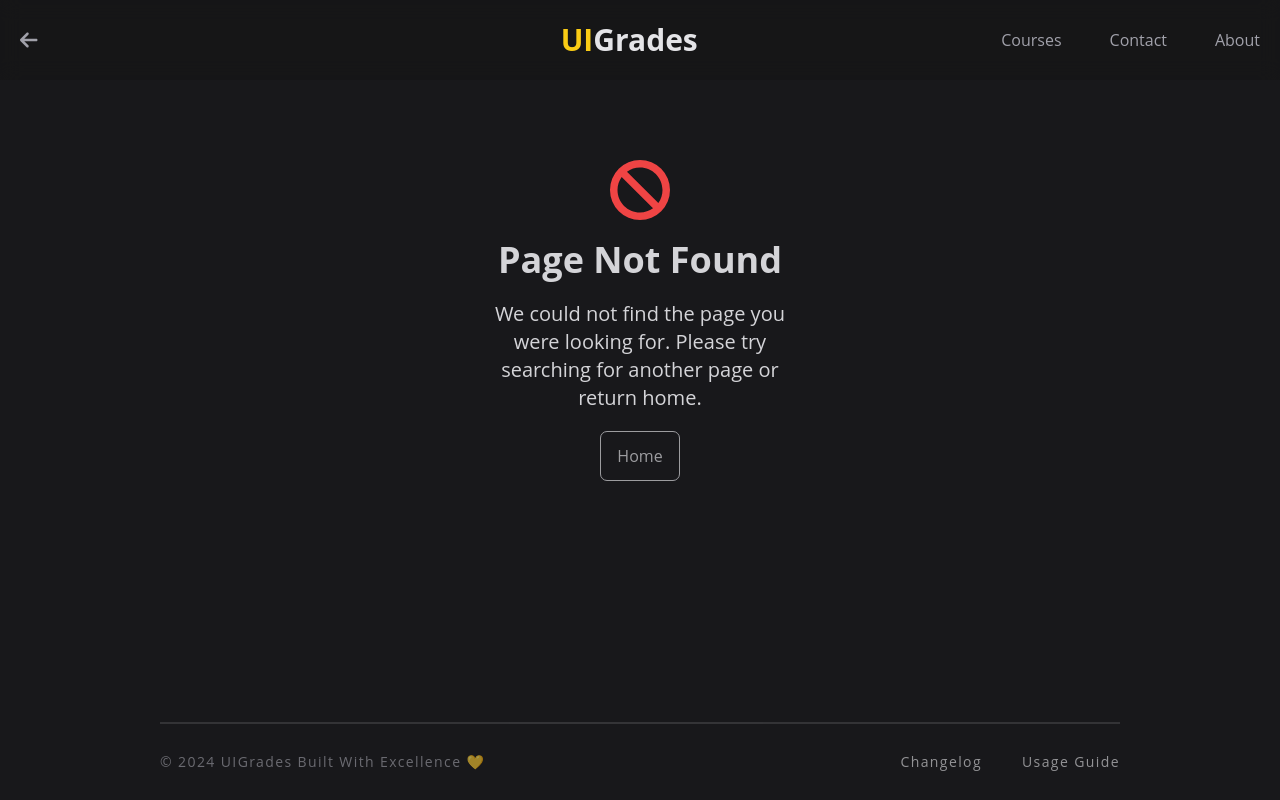
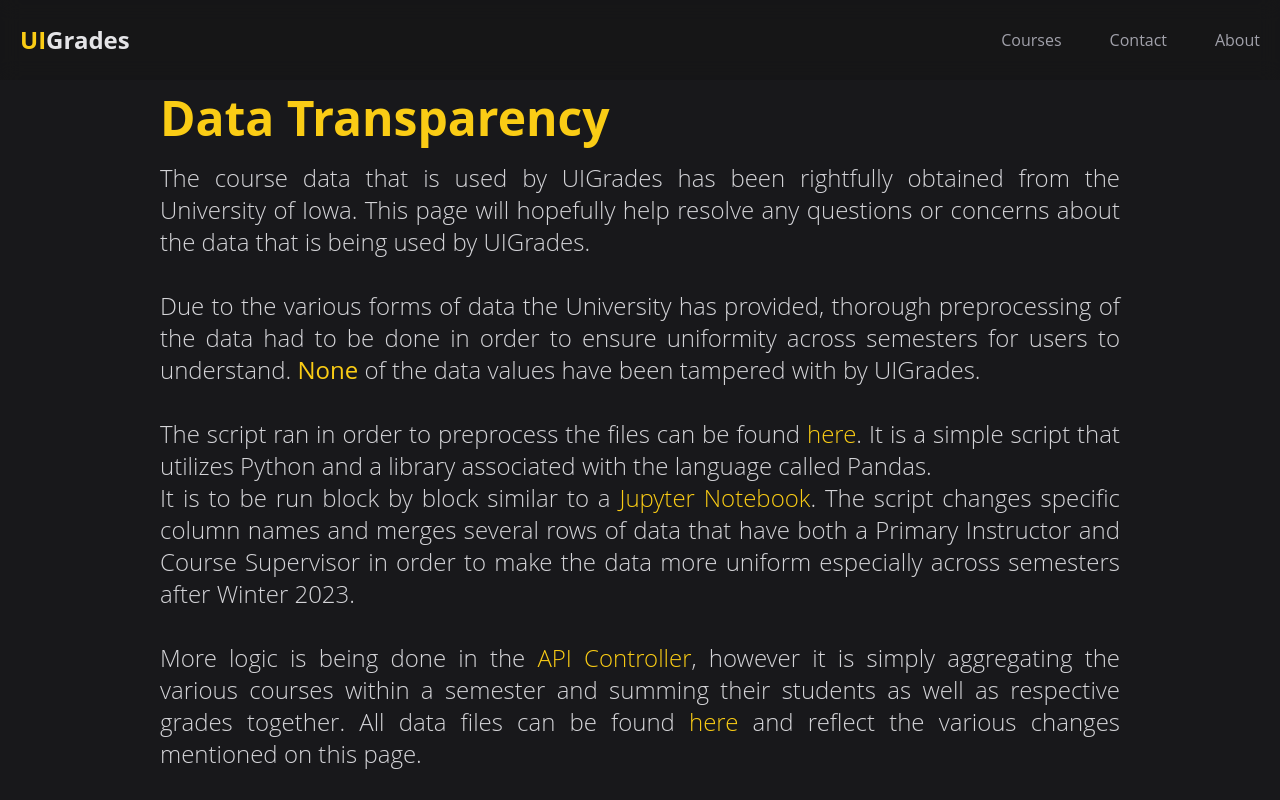
Before and after one commit to kylechi05/uigrades, a React (Create React App) app in the folder client/: page /data-transparency in a window 1280 px wide. Built offline with nearby package versions, Linux system fonts and the light colour scheme.

Commit message:
almost done with revamp

```diff
--- a/client/src/App.js
+++ b/client/src/App.js
@@ -7,6 +7,7 @@ import { BrowserRouter, Routes, Route } from 'react-router-dom';
 import PageNotFound from './pages/PageNotFound.tsx';
 import Home from './pages/Home.tsx';
 import UsageGuide from './pages/UsageGuide.tsx';
+import DataTransparency from './pages/DataTransparency.tsx';
 import ReactGA from 'react-ga4';
 
 const App = () => {
@@ -26,6 +27,7 @@ const App = () => {
         <Route path="/about" element={<About/>} />
         <Route path="/contact" element={<Contact/>} />
         <Route path="/usage-guide" element={<UsageGuide/>} />
+        <Route path="/data-transparency" element={<DataTransparency/>} />
         <Route path="*" element={<PageNotFound/>} />
       </Routes>
     </BrowserRouter>
--- /dev/null
+++ b/client/src/components/PromptInfoModal.tsx
@@ -0,0 +1,41 @@
+import React, { useEffect, useRef } from "react";
+
+export default function PromptInfoModal({setShowPromptInfo}: {setShowPromptInfo: any}) {
+
+    useEffect(() => {
+        const handleOutsideClick = (event: MouseEvent) => {
+            const modal = document.getElementById("promptInfoModal");
+
+            // Check if the click is outside the modal
+            if (modal && !modal.contains(event.target as Node)) {
+                setShowPromptInfo(false);
+            }
+        };
+
+        // Add event listener when the component mounts
+        document.addEventListener("mousedown", handleOutsideClick);
+
+        // Clean up the event listener when the component unmounts
+        return () => {
+            document.removeEventListener("mousedown", handleOutsideClick);
+        };
+    }, [setShowPromptInfo]);
+
+    return (
+        <div className="w-full h-full fixed top-0 left-0 z-40 darker-blurred-container cursor-pointer z-[100]">
+        <div id="promptInfoModal" className="text-zinc-300 flex justify-center items-center absolute left-[10%] md:left-[25%] top-[10%] md:top-[25%] w-3/4 md:w-1/2 flex-col gap-8 rounded-2xl z-50 p-10">
+            <h1 className="text-[2rem] w-full text-start">Data Disclaimer</h1>
+            <p className="text-[1rem] text-start leading-loose opacity-80 whitespace-break-spaces font-extralight">
+                This data may look different from previous iterations of the Fall 2022, Winter 2023, and Spring 2023 semesters.
+                <br/>
+                <br/>
+                Due to changes in administrative oversight, we are not currently able to display the data in the same format. This may be a permanent change; however, we are working with administration to provide the student body with the most informative and student-conscious data possible.
+                <br/>
+                <br/>
+                If you have any questions, please contact Quinn Eldridge, Liao Zhu, or <a className="text-primary" href="mailto:USG-academicaffairs@uiowa.edu" target="_blank">USG-academicaffairs@uiowa.edu</a>. Thank you!
+            </p>
+            <p className="text-xs text-center opacity-80 italic font-thin">Click anywhere outside to close</p>
+        </div>
+        </div>
+    );
+}
--- a/client/src/pages/About.tsx
+++ b/client/src/pages/About.tsx
@@ -101,8 +101,9 @@ const About: React.FC = () => {
             </Link>{" "}
             page.
           </p>
-          <div className="w-full flex justify-start items-center">
+          <div className="w-full flex justify-start items-center gap-4">
             <Link to='/usage-guide' className="opacity-70 hover:opacity-100 text-zinc-300 rounded-md transition duration-300 p-4 py-3 outline outline-1 outline-zinc-300">Usage Guide</Link>
+            <Link to='/data-transparency' className="opacity-70 hover:opacity-100 text-zinc-300 rounded-md transition duration-300 p-4 py-3 outline outline-1 outline-zinc-300">Data Transparency</Link>
           </div>
         </div>
         <div className="flex flex-col justify-start items-center w-full flex-grow gap-20">
--- a/client/src/pages/CoursePage.tsx
+++ b/client/src/pages/CoursePage.tsx
@@ -4,11 +4,12 @@ import { useNavigate } from 'react-router-dom';
 import LandingNavbar from '../components/LandingNavbar.tsx';
 import Footer from '../components/Footer.tsx';
 import { FontAwesomeIcon } from '@fortawesome/react-fontawesome';
-import {faUser, faArrowUpRightFromSquare } from '@fortawesome/free-solid-svg-icons';
+import {faUser, faArrowUpRightFromSquare, faQuestion } from '@fortawesome/free-solid-svg-icons';
 import Loading from "../components/Loading.tsx"
 import MessagePopup from "../components/MessagePopup.tsx"
 import { useTheme } from '../context/ThemeContext.js';
 import config from '../config.js';
+import PromptInfoModal from '../components/PromptInfoModal.tsx';
 
 import '../App.css';
 
@@ -75,6 +76,7 @@ const CoursePage:React.FC = () => {
   const [totalAggregatedStudents, setTotalAggregatedStudents] = useState<number>(0); // total number of students in all sections of the course
   const id:number = Number(new URLSearchParams(window.location.search).get("id"));
   const [isNew, setIsNew] = useState(false);
+  const [showPromptInfo, setShowPromptInfo] = useState(false);
 
   // @ts-ignore
   const SERVER:string = config[process.env.NODE_ENV]["SERVER"]; // grab the correct server url based on the environment
@@ -240,9 +242,15 @@ const CoursePage:React.FC = () => {
             className={`flex items-center flex-col gap-4 w-full text-zinc-300`}
           >
             <div className='flex justify-center font-bold items-center gap-3 md:gap-5 text-2xl md:text-4xl lg:text-5xl flex-col'>
-              <h1 className={`text-primary`}>
-                {aggregatedGrades && showingAggregatedGrades ? `${course[1].split(":")[0]}:${course[1].split(":")[1]}` : course[1]}{" "}
-              </h1>
+              <div className='flex justify-center items-center gap-2'>
+                <h1 className={`text-primary`}>
+                  {aggregatedGrades && showingAggregatedGrades ? `${course[1].split(":")[0]}:${course[1].split(":")[1]}` : course[1]}{" "}
+                </h1>
+                {showPromptInfo && <PromptInfoModal setShowPromptInfo={setShowPromptInfo} />}
+                {!showPromptInfo && course[21] == 1 && <span className='flex justify-center items-center gap-2 w-5 h-5 cursor-pointer text-zinc-300 opacity-70 hover:opacity-100 duration-300 transition outline-zinc-300 outline outline-1 rounded-full p-2 text-xs' onClick={() => setShowPromptInfo(true)}>
+                      <FontAwesomeIcon icon={faQuestion} />
+                  </span>}
+              </div>
               <div className='flex justify-center items-end gap-2 text-lg md:text-3xl text-center'>
                 <h2 className="text-zinc-300">
                   {course[2]}{" "}
--- /dev/null
+++ b/client/src/pages/DataTransparency.tsx
@@ -0,0 +1,46 @@
+import Footer from '../components/Footer.tsx'
+import LandingNavbar from '../components/LandingNavbar.tsx'
+import "../App.css";
+import React, { useRef, useEffect } from 'react';
+
+const DataTransparency: React.FC = () => {
+
+  const pageRef = useRef<HTMLDivElement>(null);
+
+  useEffect(() => {
+    // @ts-ignore
+    pageRef.current.scrollIntoView();
+    document.title = `UIGrades | Data Transparency`;
+  }, []);
+
+  return (
+    <div ref={pageRef} className="min-h-full flex flex-col z-10 relative justify-center items-center bg-dark">
+      <LandingNavbar showHome/>
+      <div className='flex flex-col items-center justify-center gap-32 min-h-screen w-3/4 md:text-justify text-zinc-300 leading-relaxed'>
+                <div className='flex flex-col items-start justify-start gap-5'>
+                <h1 className='md:text-5xl text-3xl text-primary font-bold underline-offset-[10px]'>Data Transparency</h1>
+                <p className='text-lg md:text-2xl font-extralight'>
+                    The course data that is used by UIGrades has been rightfully obtained from the University of Iowa. This page will hopefully help resolve any questions or concerns about the data that is being used by UIGrades.
+                    <br/>
+                    <br/>
+                    Due to the various forms of data the University has provided, thorough preprocessing of the data had to be done in order to ensure uniformity across semesters for users to understand. <strong className='text-primary'>None</strong> of the data values have been tampered with by UIGrades.
+                    <br/>
+                    <br/>
+                    The script ran in order to preprocess the files can be found <a href="https://github.com/acm-uiowa/uigrades/blob/main/db/clean_data.py" target='_blank' className='text-primary'>here</a>. It is a simple script that utilizes Python and a library associated with the language called Pandas.
+                    <br/>
+                    It is to be run block by block similar to a <a href="https://jupyter.org/" target='_blank' className='text-primary'>Jupyter Notebook</a>. The script changes specific column names and merges several rows of data that have both a Primary Instructor and Course Supervisor in order to make the data more uniform especially across semesters after Winter 2023.
+                    <br/>
+                    <br/>
+                    More logic is being done in the <a href="https://github.com/acm-uiowa/uigrades/blob/main/db/controllers/apiController.js" target='_blank' className='text-primary'>API Controller</a>, however it is simply aggregating the various courses within a semester and summing their students as well as respective grades together. All data files can be found <a href="https://github.com/acm-uiowa/uigrades/tree/main/db/data" target='_blank' className='text-primary'>here</a> and reflect the various changes mentioned on this page.
+                    <br/>
+                    <br/>
+                    For further questions or concerns on technical details, please contact <a href="mailto:liaozhu@uiowa.edu" target="_blank" className='text-primary'>Liao Zhu</a> or <a href="/contact" className='text-primary'>contact us</a>.
+                </p>
+                </div>
+            </div>
+      <Footer />
+    </div>
+  );
+}
+
+export default DataTransparency;
--- a/client/src/pages/Home.tsx
+++ b/client/src/pages/Home.tsx
@@ -22,7 +22,7 @@ const Home: React.FC = () => {
         <p className='text-zinc-200 text-center font-bold'><span className='glowing-head'>Explore Courses Taken by Fellow </span> <span className='glowing-head-primary'>Hawkeyes</span></p>
       </div>
       <div className='flex flex-col justify-start items-center gap-56 relative min-h-screen w-full'>
-        <div className="h-full flex justify-center items-center mt-20">
+        <div className="h-full flex justify-center items-center mt-20 mb-0 lg:mb-20">
             <a href="/courses" className='main-button-n'>
               <div className="main-button-inner">
                 <div className='main-button-text'>
--- a/client/src/pages/UsageGuide.tsx
+++ b/client/src/pages/UsageGuide.tsx
@@ -15,14 +15,14 @@ const UsageGuide: React.FC = () => {
     return (
         <div ref={pageRef} className="w-full flex justify-center items-center flex-col relative min-h-screen bg-dark">
         <LandingNavbar />
-            <div className='mt-8 flex flex-col items-start justify-start gap-32 min-h-screen w-5/6 md:text-justify text-zinc-300 leading-relaxed px-12'>
+            <div className='mt-8 flex flex-col items-start justify-start gap-32 min-h-screen w-3/4 md:text-justify text-zinc-300 leading-relaxed'>
                 <div className='flex flex-col items-start justify-start gap-5'>
                 <h1 className='md:text-5xl text-3xl text-primary font-bold underline-offset-[10px]'>Disclaimer</h1>
-                <p className='text-lg md:text-2xl'>UIGrades is an objective data-based tool for students to visualize past semester courses’ grade distributions at the University of Iowa. If you’re using UIGrades to select classes to take, please use it in conjunction with <a href="https://myui.uiowa.edu/my-ui/home.page" target='_blank' className='text-primary'>MyUI</a>. Grade distributions are not necessarily an indicator of course difficulty nor a reflection on the instructor or department rewarding those grades. There are several factors that determine the ultimate grade distribution of a course, difficulty being only one. Additionally, UIGrades is not a substitute for an advising appointment. Please see your <a href="https://advisingcenter.uiowa.edu/contact" target='_blank' className='text-primary'>designated academic advisor</a> for questions about your proposed course schedule.</p>
+                <p className='text-lg md:text-2xl font-extralight'>UIGrades is an objective data-based tool for students to visualize past semester courses’ grade distributions at the University of Iowa. If you’re using UIGrades to select classes to take, please use it in conjunction with <a href="https://myui.uiowa.edu/my-ui/home.page" target='_blank' className='text-primary'>MyUI</a>. Grade distributions are not necessarily an indicator of course difficulty nor a reflection on the instructor or department rewarding those grades. There are several factors that determine the ultimate grade distribution of a course, difficulty being only one. Additionally, UIGrades is not a substitute for an advising appointment. Please see your <a href="https://advisingcenter.uiowa.edu/contact" target='_blank' className='text-primary'>designated academic advisor</a> for questions about your proposed course schedule.</p>
                 </div>
                 <div className='flex flex-col items-start justify-start gap-5'>
                 <h1 className='md:text-5xl text-3xl text-primary font-bold underline-offset-[10px]'>Helpful Resources</h1>
-                <ul className='list-disc list-inside text-lg md:text-2xl text-zinc-300'>
+                <ul className='list-disc list-inside text-lg md:text-2xl text-zinc-300 font-extralight'>
                     <li><a href="https://myui.uiowa.edu/my-ui/home.page" target='_blank' className='hover:text-primary transition duration-500'>MyUI</a></li>
                     <li><a href="https://advisingcenter.uiowa.edu/contact" target='_blank' className='hover:text-primary transition duration-500'>Academic Advising</a></li>
                     <li><a href="https://registrar.uiowa.edu/academic-calendar" target='_blank' className='hover:text-primary transition duration-500'>Academic Calendar</a></li>
```
